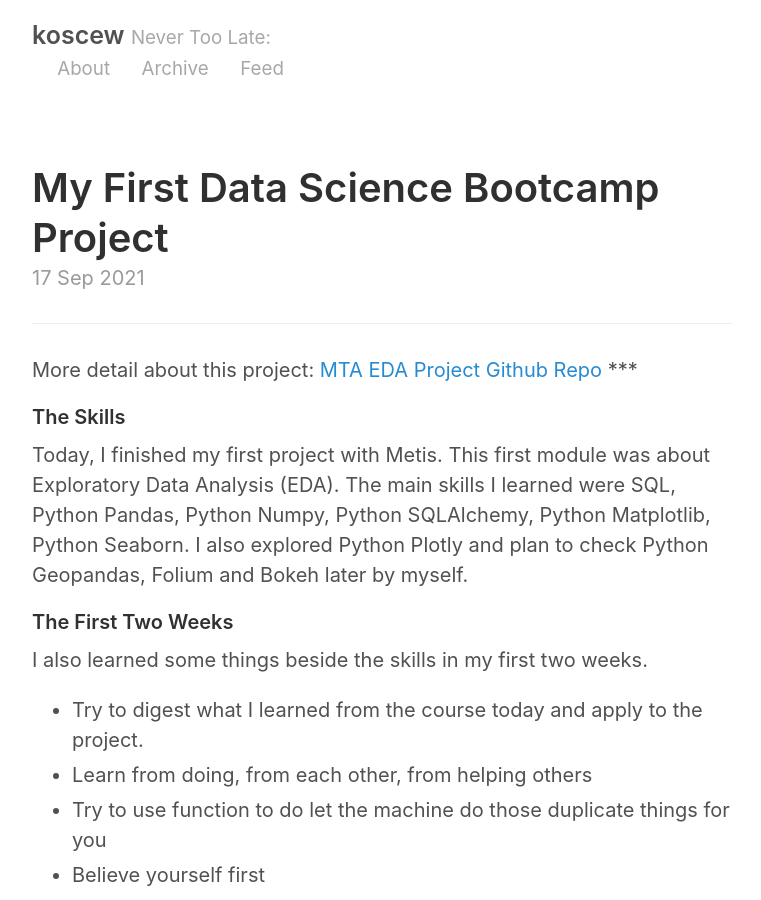
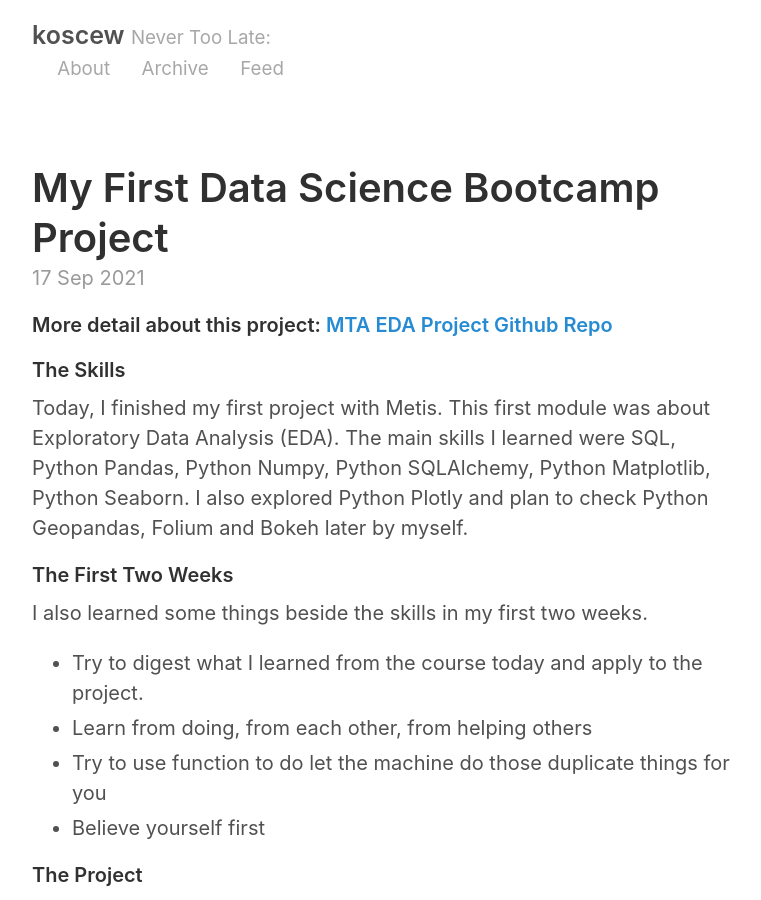
Before and after one commit to koscew/koscew.github.io, a Jekyll site: the page built from _posts/2021-09-17-First _Project.md, in a window 1280 px wide and 900 px high. Shown: the whole window, without its empty margins (258-1019 px from the left). Built offline with Jekyll 4.4.1, drawn with Linux system fonts in a browser that asks for light colours.

Commit message:
no message

```diff
--- a/_posts/2021-09-17-First _Project.md
+++ b/_posts/2021-09-17-First _Project.md
@@ -3,9 +3,7 @@ layout: post
 title: My First Data Science Bootcamp Project
 ---
 
-***
-More detail about this project: [MTA EDA Project Github Repo](https://github.com/koscew/Metis_Module1_EDA_Project)
-***
+###### More detail about this project: [MTA EDA Project Github Repo](https://github.com/koscew/Metis_Module1_EDA_Project)
 
 #### The Skills
 Today, I finished my first project with Metis. This first module was about Exploratory Data Analysis (EDA). The main skills I learned were SQL, Python Pandas, Python Numpy, Python SQLAlchemy, Python Matplotlib, Python Seaborn. I also explored Python Plotly and plan to check Python Geopandas, Folium and Bokeh later by myself.
```
Also changed, not shown: 1 other file.
